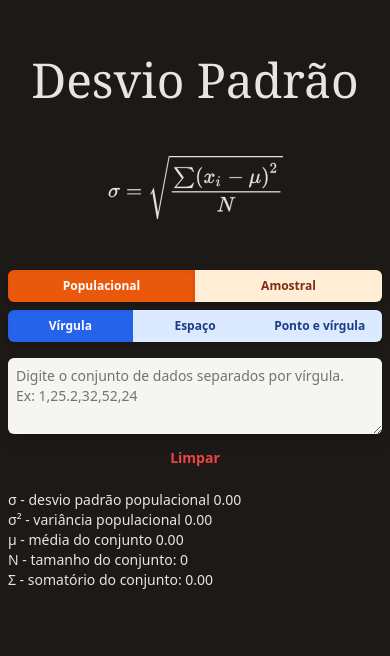
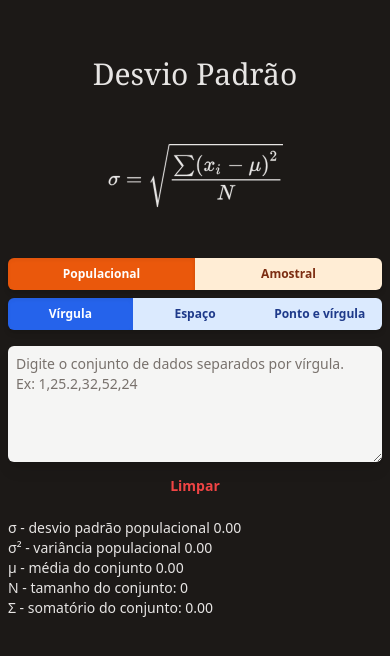
Before and after one commit to ffss92/desviopadrao, a Next.js app: page / in a window 390 px wide. Shown: the top 656 px of the page. Built offline with nearby package versions, Linux system fonts and the light colour scheme.

Commit message:
Added 2 extra lines to textarea and mobile friendly size to main title

```diff
--- a/components/StdDeviation.tsx
+++ b/components/StdDeviation.tsx
@@ -153,7 +153,7 @@
       </div>
       {/* User Input */}
       <textarea
-        rows={3}
+        rows={5}
         onChange={handleChange}
         value={textInput}
         placeholder={separations[currentIndex].placeholderText}
--- a/pages/index.tsx
+++ b/pages/index.tsx
@@ -22,7 +22,9 @@
       {/* Formula */}
       <div className="flex flex-col">
         <div className="mt-12 container flex flex-col max-w-2xl p-2 md:p-4 mx-auto text-stone-200">
-          <h1 className="text-center text-5xl font-serif">Desvio Padrão</h1>
+          <h1 className="text-center text-3xl sm:text-4xl md:text-5xl font-serif">
+            Desvio Padrão
+          </h1>
           <a
             className="flex justify-center mt-12"
             href="https://pt.wikipedia.org/wiki/Desvio_padr%C3%A3o"
```
